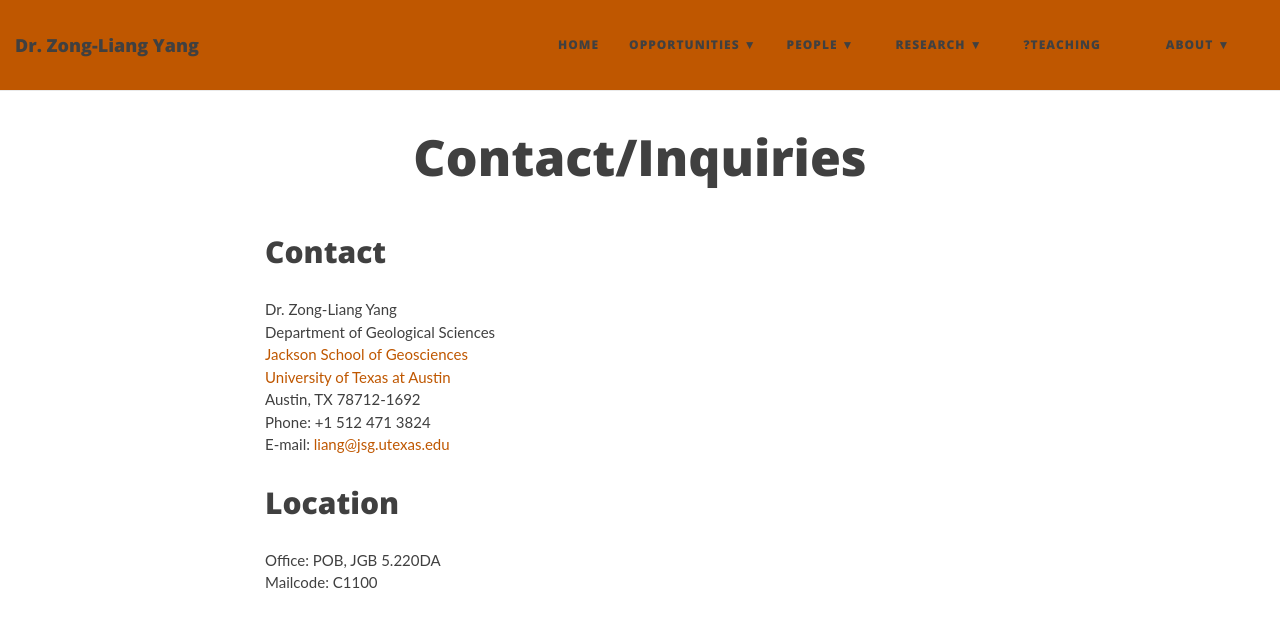
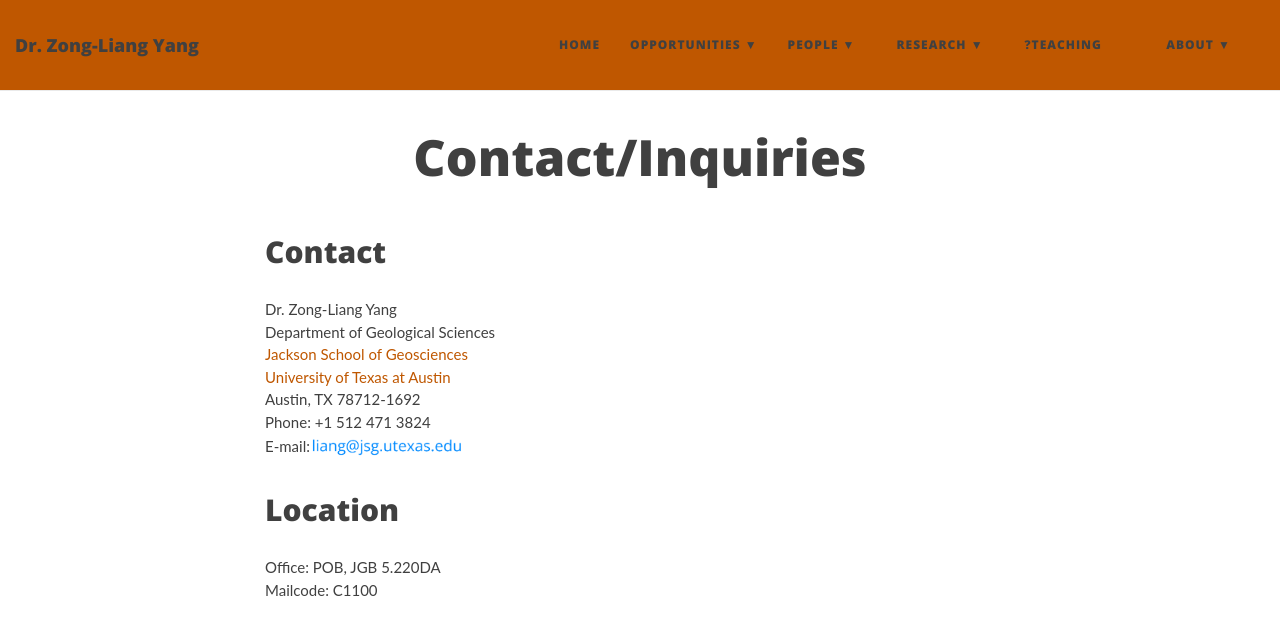
Before and after one commit to ktwugoat/LEAD-UTexas, a Jekyll site: the page built from about/contact.md, in a window 1280 px wide and 1322 px high. Shown: the top 622 px of the window. Built offline with Jekyll 4.4.1, drawn with Linux system fonts in a browser that asks for light colours; nearby versions of some CDN libraries.

Commit message:
Update contact.md

```diff
--- a/about/contact.md
+++ b/about/contact.md
@@ -13,7 +13,9 @@ subtitle:
     <a href="https://www.utexas.edu" target="_blank">University of Texas at Austin</a><br />
     Austin, TX 78712-1692<br />
     Phone: +1 512 471 3824<br />
-    E-mail: <a href="mailto:liang@jsg.utexas.edu">liang@jsg.utexas.edu</a></p>
+    E-mail:<img src="/img/LiangEmail.png" width="auto" height="30" alt="X"/>    </p>
+
+<!--         <a href="mailto:liang@jsg.utexas.edu">liang@jsg.utexas.edu</a> -->
 </div>
 
 ## Location
```
